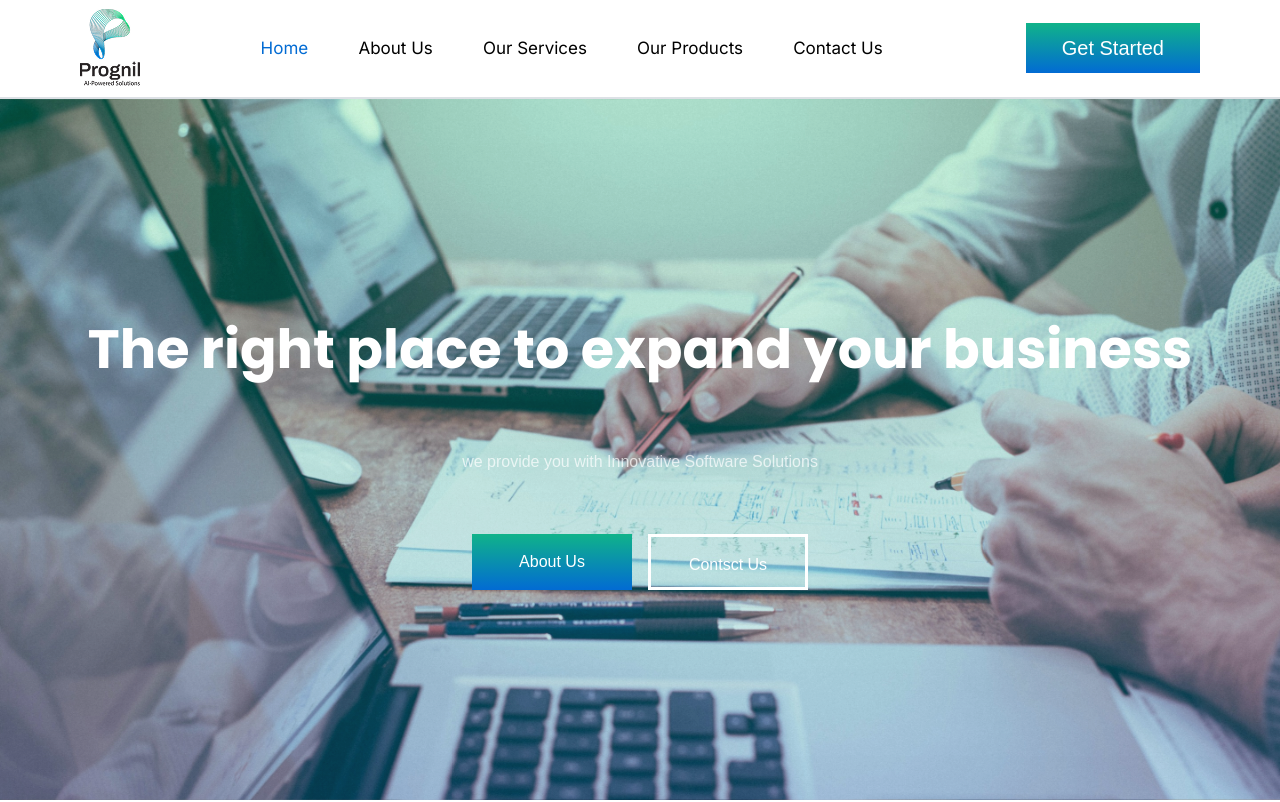
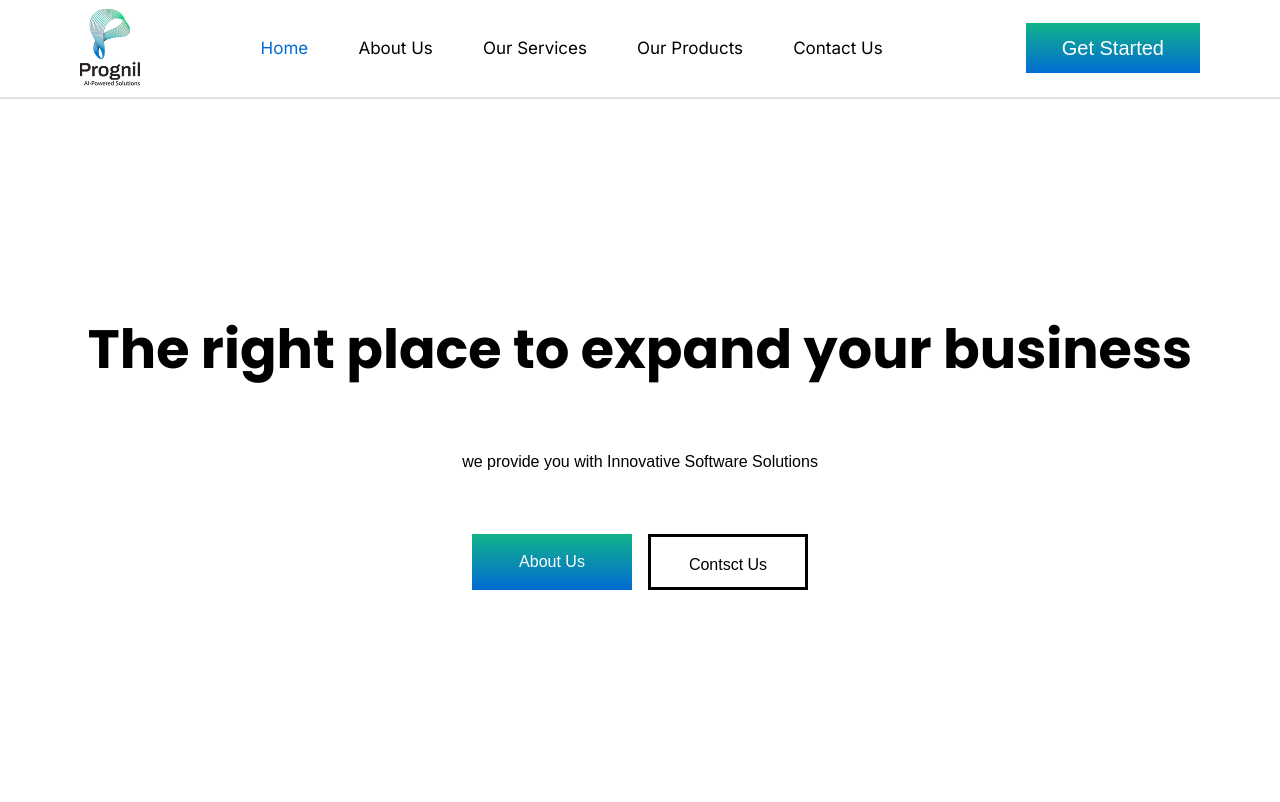
Before and after one commit to rami810/Prognil, a Next.js app: page / in a window 1280 px wide. Shown: the top 802 px of the page. Built offline with nearby package versions, Linux system fonts and the light colour scheme.

Commit message:
fix colors

```diff
--- a/src/app/globals.css
+++ b/src/app/globals.css
@@ -127,3 +127,18 @@ body {
 *::-webkit-scrollbar {
   display: none;
 }
+
+div {
+  background-color: #ffffff;
+}
+
+p,
+span,
+h1,
+h2,
+h3,
+h4,
+h5,
+h6 {
+  color: #000000;
+}
```
